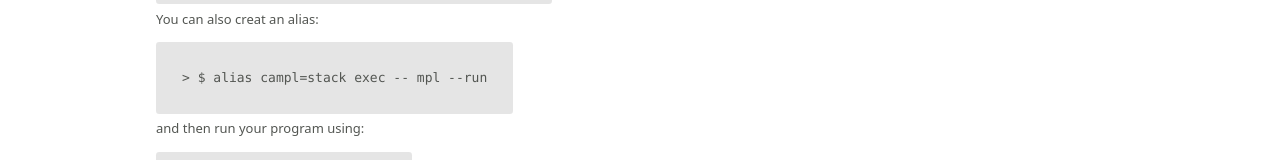
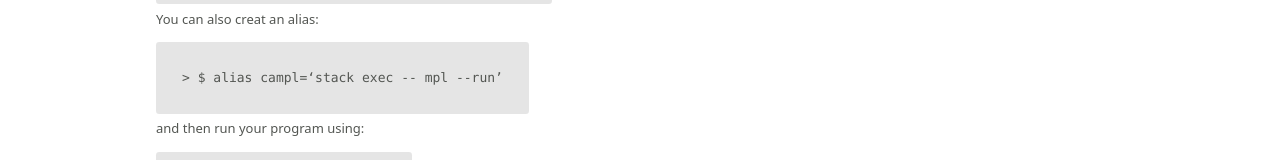
Before and after one commit to RobinCockett/campl.github.io, a Next.js app: page /install in a window 1280 px wide. Shown: the part 764-924 px from the top of the page. Built offline with nearby package versions, Linux system fonts and the light colour scheme.

Commit message:
fix: fix

```diff
--- a/app/install/page.tsx
+++ b/app/install/page.tsx
@@ -50,7 +50,7 @@ export default function Home() {
         </div>
         <p>You can also creat an alias:</p>
         <div className="mt-4 p-8 inline-block bg-neutral-200 rounded overflow-x-scroll">
-          <code>&gt; $ alias campl=stack exec -- mpl --run</code>
+          <code>&gt; $ alias campl=&lsquo;stack exec -- mpl --run&rsquo; </code>
         </div>
         <p>and then run your program using:</p>
         <div className="mt-4 p-8 inline-block bg-neutral-200 rounded overflow-x-scroll">
```
